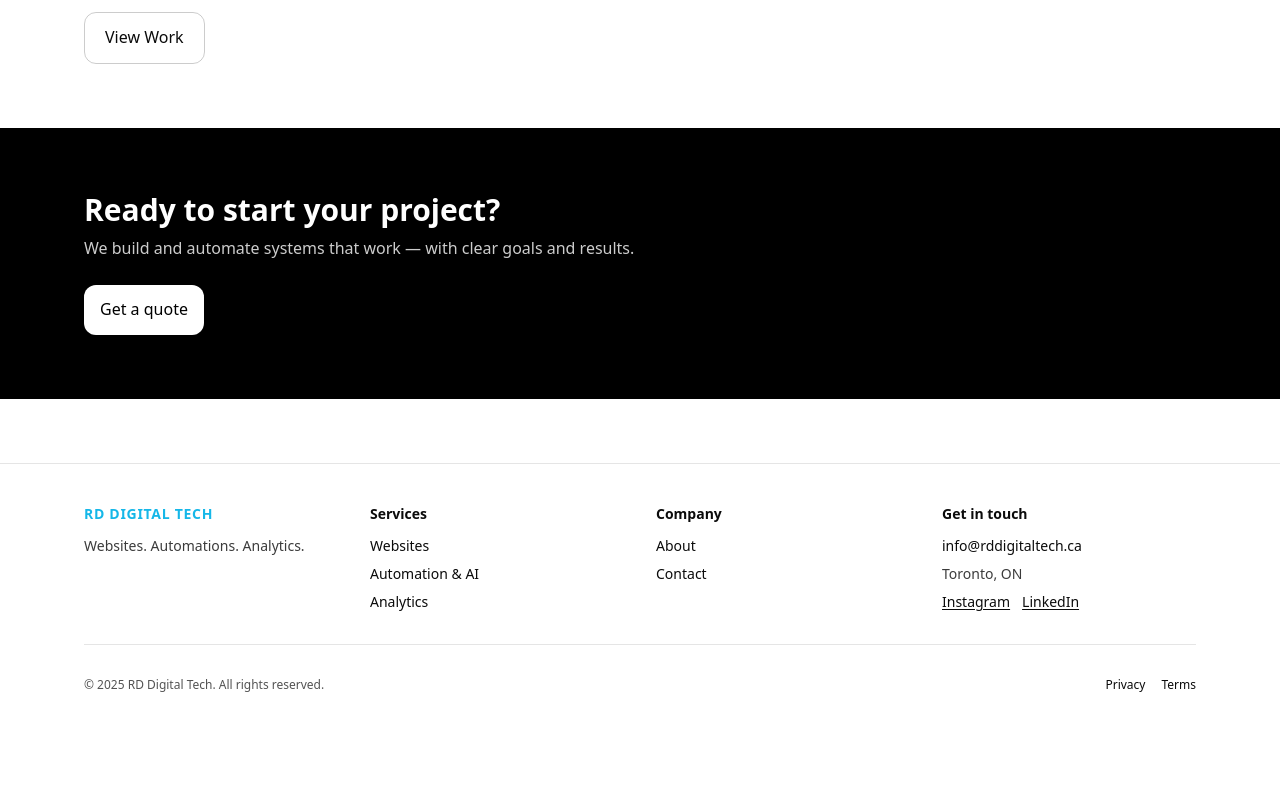
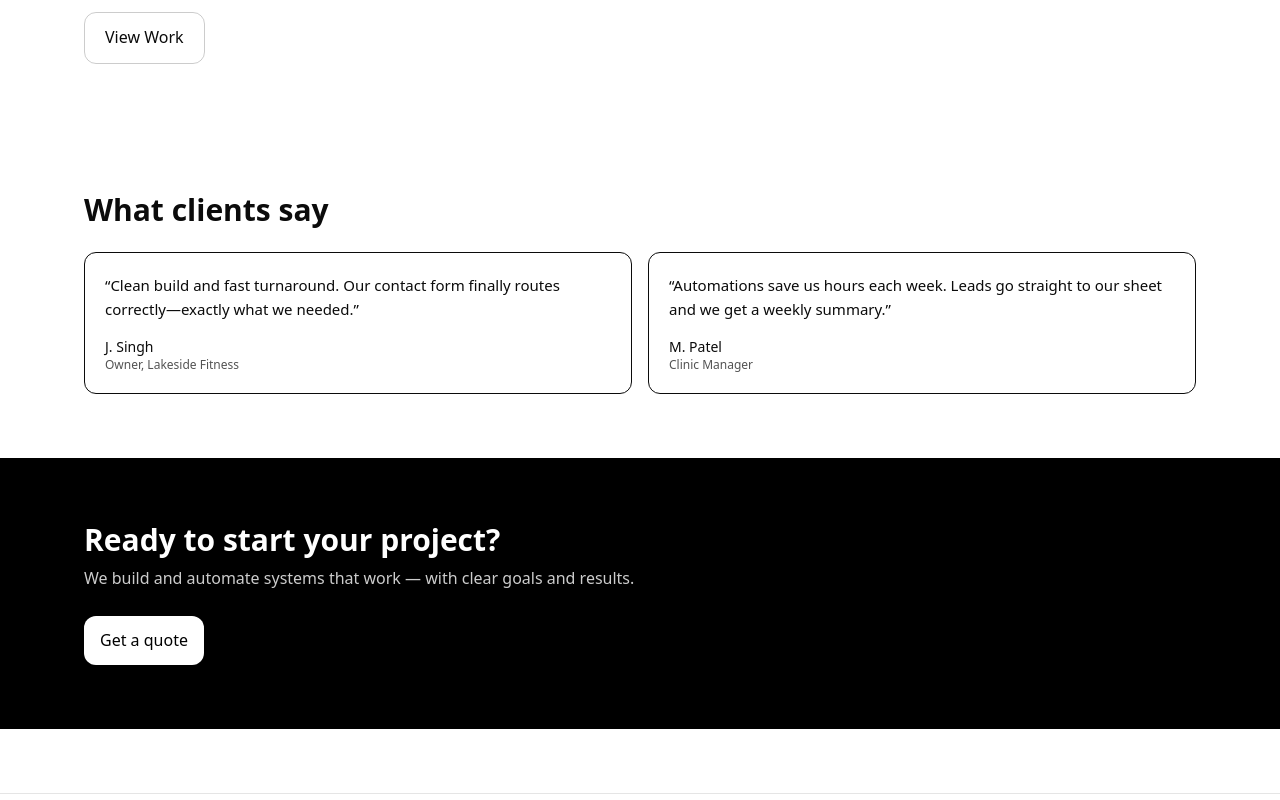
Before and after one commit to ralphdaryn/rddigitaltech, a Next.js app: page / in a window 1280 px wide. Shown: the part 880-1680 px from the top of the page. Before the commit the page ends 1613 px from the top, so only its background shows below. Built offline with nearby package versions, Linux system fonts and the light colour scheme.

Commit message:
add review section and edit header and footer

```diff
--- a/src/app/page.tsx
+++ b/src/app/page.tsx
@@ -1,5 +1,6 @@
 import Link from "next/link";
-import Container from "../components/Container";
+import Container from "@/components/Container";
+import Reviews from "@/components/Reviews";
 
 export default function Home() {
   return (
@@ -81,6 +82,24 @@ export default function Home() {
         </Container>
       </section>
 
+      {/* REVIEWS — exactly two clean cards */}
+      <Reviews
+        items={[
+          {
+            quote:
+              "Clean build and fast turnaround. Our contact form finally routes correctly—exactly what we needed.",
+            author: "J. Singh",
+            meta: "Owner, Lakeside Fitness",
+          },
+          {
+            quote:
+              "Automations save us hours each week. Leads go straight to our sheet and we get a weekly summary.",
+            author: "M. Patel",
+            meta: "Clinic Manager",
+          },
+        ]}
+      />
+
       {/* CTA — clear contrast, thumb-friendly */}
       <section className="home__cta bg-black text-white">
         <Container className="py-12 md:py-16">
--- a/src/components/Footer.tsx
+++ b/src/components/Footer.tsx
@@ -8,11 +8,11 @@ export default function Footer() {
     <footer className="mt-16 border-t border-black/10 bg-white">
       <Container className="py-10">
         {/* Top grid */}
-        <div className="grid gap-8 md:grid-cols-4">
+        <div className="grid gap-[calc(var(--spacing)*6)] md:grid-cols-4">
           {/* Brand */}
           <div>
             <h3 className="text-sm font-semibold tracking-wider text-[var(--rd-electric)]">
-              RD DIGITAL TECH
+              RD DIGITECH
             </h3>
             <p className="mt-3 max-w-xs text-sm opacity-80">
               Websites. Automations. Analytics.
@@ -97,18 +97,10 @@ export default function Footer() {
         <div className="my-8 h-px bg-black/10" />
 
         {/* Bottom bar */}
-        <div className="flex flex-col gap-3 items-start justify-between md:flex-row md:items-center">
-          <p className="text-xs opacity-70">
-            © {year} RD Digital Tech. All rights reserved.
+        <div className="flex flex-col gap-3 items-center justify-between md:flex-row md:items-center">
+          <p className="text-xs opacity-70 text-center w-full">
+            © {year} RD Digital Technology. All rights reserved.
           </p>
-          <div className="flex gap-4 text-xs">
-            <Link className="hover:underline" href="/privacy">
-              Privacy
-            </Link>
-            <Link className="hover:underline" href="/terms">
-              Terms
-            </Link>
-          </div>
         </div>
       </Container>
     </footer>
--- a/src/components/Header.tsx
+++ b/src/components/Header.tsx
@@ -35,7 +35,7 @@ export default function Header() {
           onClick={() => setOpen(false)}
           className="font-semibold tracking-wide"
         >
-          RD DIGITAL TECH
+          RD DIGITECH
         </Link>
 
         {/* Mobile burger */}
--- /dev/null
+++ b/src/components/Reviews.tsx
@@ -0,0 +1,43 @@
+import Container from "@/components/Container";
+
+type Review = {
+  quote: string;
+  author: string;
+  meta?: string; // role / company (optional)
+};
+
+export default function Reviews({
+  items,
+  className = "",
+  title = "What clients say",
+}: {
+  items: Review[];
+  className?: string;
+  title?: string;
+}) {
+  return (
+    <section className={className}>
+      <Container className="py-12 md:py-16">
+        <header className="mb-6">
+          <h2 className="text-2xl md:text-3xl font-semibold">{title}</h2>
+        </header>
+
+        {/* 2 up on desktop, 1 up on mobile */}
+        <ul className="grid gap-4 md:grid-cols-2">
+          {items.map((t, i) => (
+            <li
+              key={i}
+              className="rounded-xl border border-[var(--rd-border)] bg-white p-5"
+            >
+              <blockquote className="text-[15px] leading-relaxed">
+                “{t.quote}”
+              </blockquote>
+              <div className="mt-4 text-sm font-medium">{t.author}</div>
+              {t.meta && <div className="text-xs opacity-70">{t.meta}</div>}
+            </li>
+          ))}
+        </ul>
+      </Container>
+    </section>
+  );
+}
```
